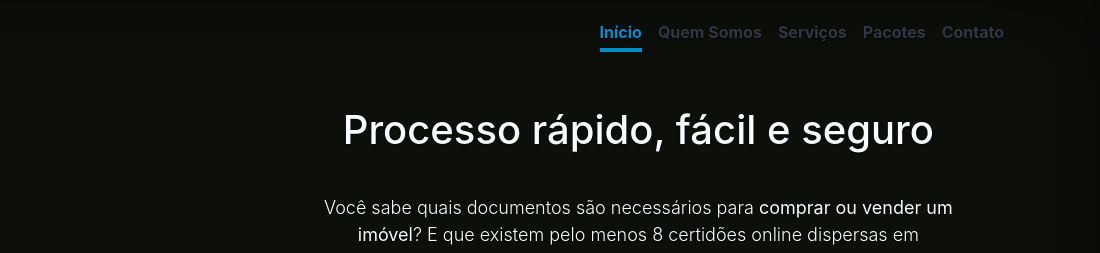
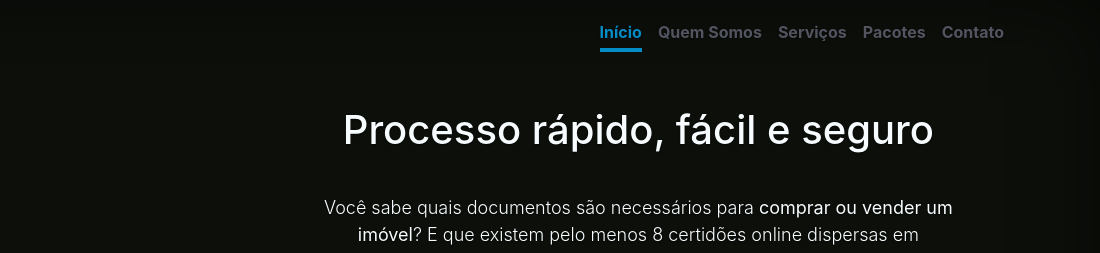
Before and after one commit to LuisaBarbalho/landingpage, a plain HTML site: page index.html in a window 1280 px wide. Shown: the top 253 px of the page, 180-1280 px from the left. Drawn offline with nearby package versions, Linux system fonts and the light colour scheme.

Commit message:
navbar color

```diff
--- a/css/header.css
+++ b/css/header.css
@@ -18,7 +18,7 @@
 .nav-masthead .nav-link {
   padding: .25rem 0;
   font-weight: 700;
-  color: var(--secondary-1);
+  color: #525560;
   background-color: transparent;
   border-bottom: .25rem solid transparent;
 }
```
